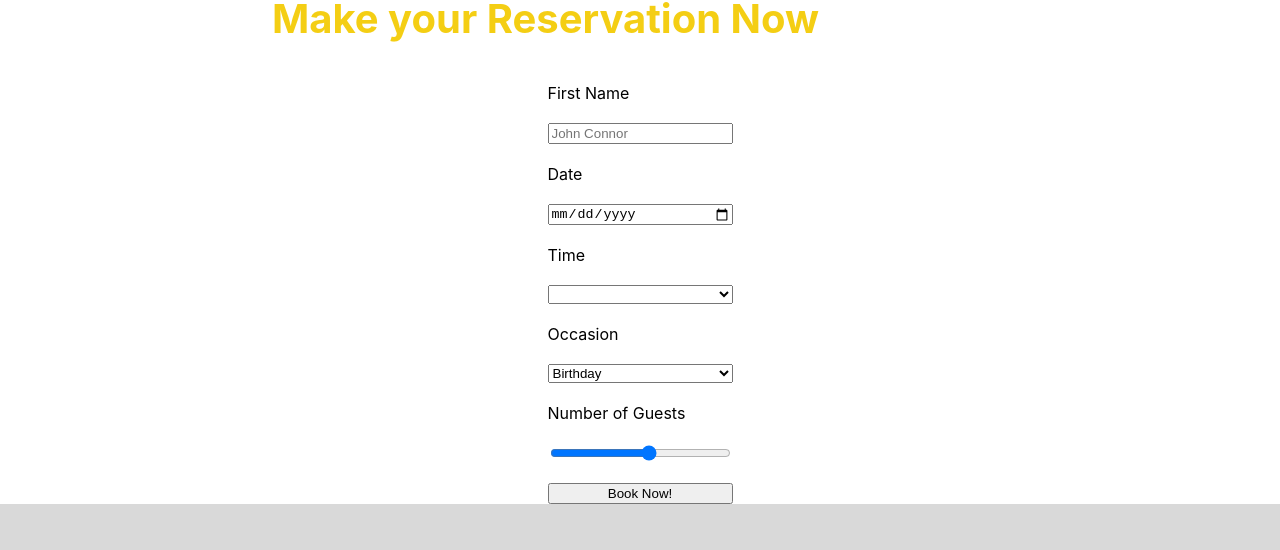
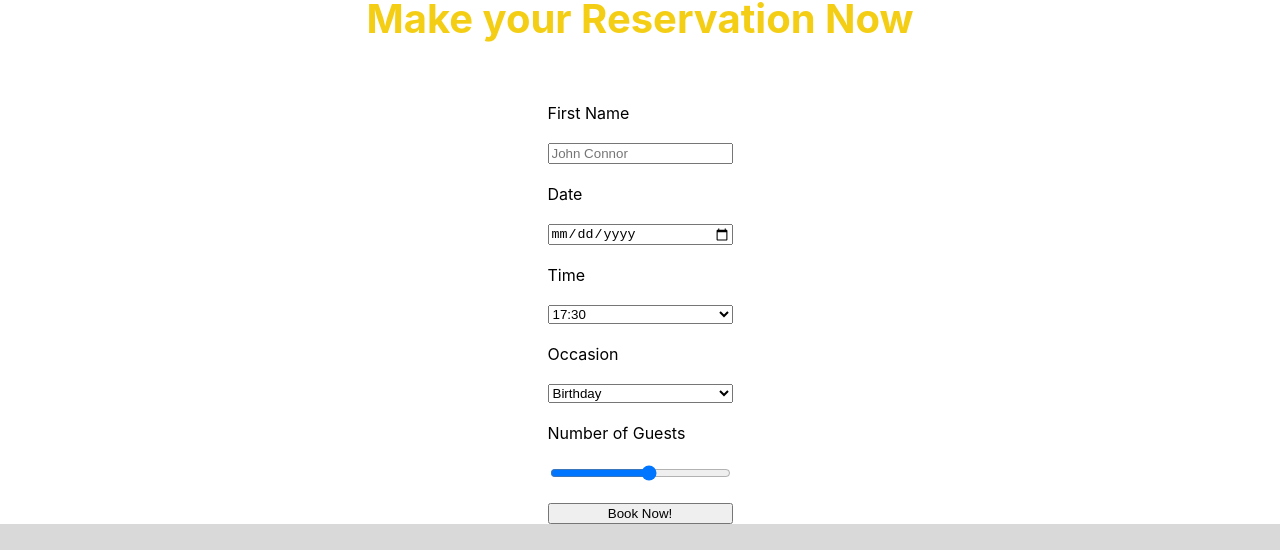
Before and after one commit to Shashwatsingh90/little-lemon, a React (Create React App) app in the folder little-lemon/: page / in a window 1280 px wide. Shown: the part 2223-2773 px from the top of the page. Built offline with nearby package versions, Linux system fonts and the light colour scheme.

Commit message:
changed date param in reducer to new Date() | changed availableTimesState to just state | removed conlog from API returns

```diff
--- a/little-lemon/src/components/Booking/BookingForm.jsx
+++ b/little-lemon/src/components/Booking/BookingForm.jsx
@@ -38,20 +38,27 @@ export default function BookingForm() {
   //   dispatch({ type: 'ADD_BOOKING' })
   // }
 
-  const date = new Date("1995-12-17T03:24:00");
   return (
     <div>
-      <div>
+      <div
+        style={{
+          display: "grid",
+          gap: 20,
+          gridAutoFlow: "row",
+          alignItems: "center",
+          justifyContent: "center",
+        }}
+      >
         <h1>Make your Reservation Now</h1>
         <Formik
           initialValues={{
-            availableTimes: initializeTimes.availableTimes,
+            availableTimes: [initializeTimes.availableTimes],
             formData: {
               name: "",
               date: "",
               time: "17:00",
               occasion: "",
-              guests: 2,
+              guests: "",
             },
           }}
           onSubmit={async (values) => {
@@ -60,7 +67,7 @@ export default function BookingForm() {
           }}
           validationSchema={FormSchema}
         >
-          {({ values, errors, touched }) => (
+          {({ values, errors, touched, onChange }) => (
             <Form
               style={{
                 display: "grid",
@@ -73,7 +80,7 @@ export default function BookingForm() {
               <label htmlFor="name">First Name</label>
               <Field
                 type="text"
-                value={values.name}
+                value={state.name}
                 id="name"
                 name="name"
                 placeholder="John Connor"
@@ -82,23 +89,21 @@ export default function BookingForm() {
 
               <label htmlFor="date">Date</label>
               <Field
-                value={values.date}
+                value={state.date}
                 type="date"
                 id="date"
                 name="date"
                 onChange={() =>
-                  dispatch({ type: "SET_DATE", payload: date.toISOString() })
+                  dispatch({
+                    type: "SET_DATE",
+                    payload: values.date,
+                  })
                 }
               />
               {errors.date && touched.date ? <div>{errors.date}</div> : null}
 
               <label htmlFor="time">Time</label>
-              <Field
-                value={values.formData.time}
-                id="time"
-                name="time"
-                as="select"
-              >
+              <Field value={state.time} id="time" name="time" as="select">
                 {state.availableTimes.map((time, index) => (
                   <option key={index} value={time}>
                     {time}
--- a/little-lemon/src/components/Booking/bookingReducer.js
+++ b/little-lemon/src/components/Booking/bookingReducer.js
@@ -25,7 +25,7 @@ export const fetchData = (date, formData) => {
 // use the fetchData API function to return the available times for today’s date
 export const initializeTimes = () => {
     return {
-        availableTimes: fetchAPI("1995-12-17T03:24:00"),
+        availableTimes: fetchAPI(new Date()),
         formData:
         {
             name: '',
@@ -52,13 +52,12 @@ const updateTimes = (state, payload) => ({
 //     { type: 'SET_GUESTS', guests: '' }
 // }
 
-export function AvailableTimesReducer(availableTimesState, { type, payload }) {
-
+export function AvailableTimesReducer(state, { type, payload }) {
     switch (type) {
         case 'SET_DATE':
-            return updateTimes(availableTimesState, payload)
+            return updateTimes(state, payload)
 
         default:
-            return { ...availableTimesState }
+            return { ...state }
     }
 }
--- a/little-lemon/src/utils/API.js
+++ b/little-lemon/src/utils/API.js
@@ -14,13 +14,12 @@ export const fetchAPI = function (date) {
     for (let i = 17; i <= 23; i++) {
         if (random() < 0.5) {
             result.push(i + ':00');
-            console.log('randome ye');
         }
         if (random() < 0.5) {
             result.push(i + ':30');
-            console.log('randome ne');
         }
     }
+
     return result;
 };
 export const submitAPI = function (formData) {
```
